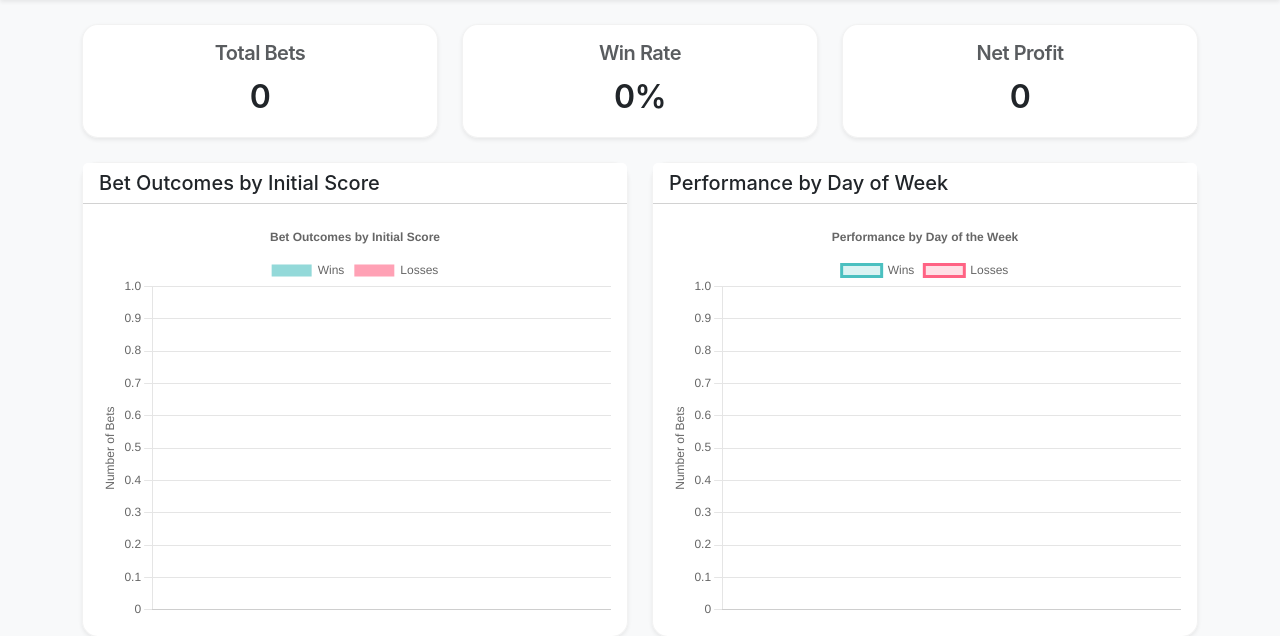
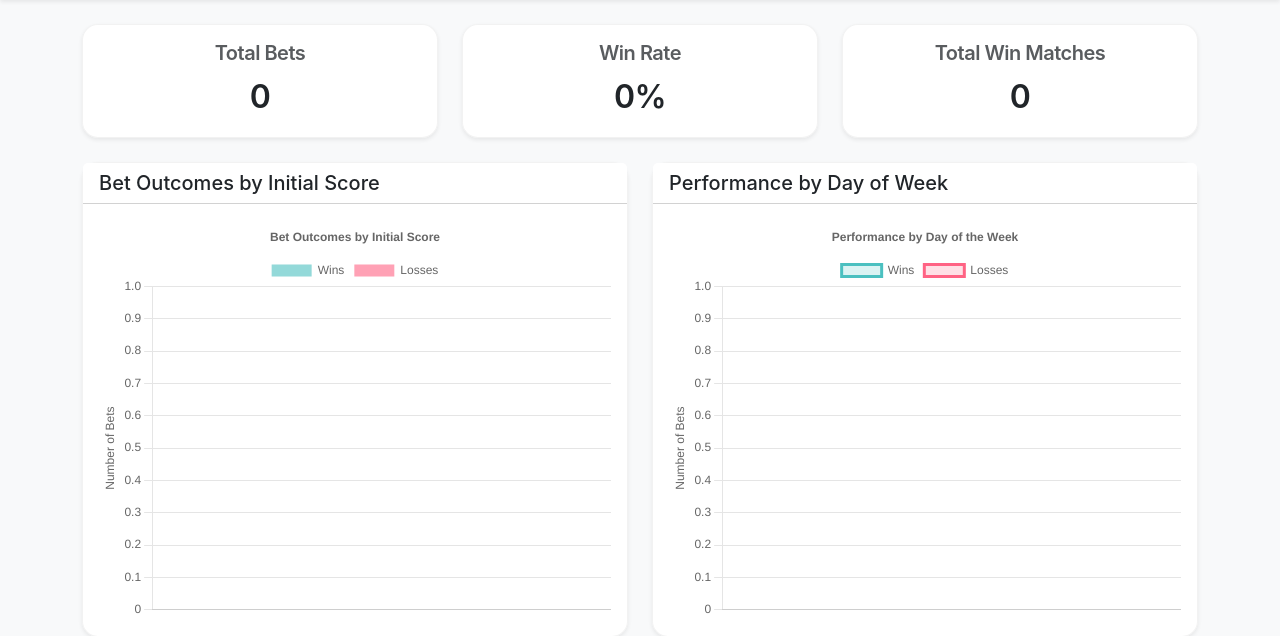
Before and after one commit to atho-gitrepo/36_80_performance_dashboard, a Flask app: page / in a window 1280 px wide. Shown: the part 50-686 px from the top of the page. Run offline with Flask 3, Linux system fonts and the light colour scheme; data that the repository does not hold is empty.

Commit message:
Update index.html

```diff
--- a/templates/index.html
+++ b/templates/index.html
@@ -38,7 +38,7 @@
             <div class="col">
                 <div class="card text-center shadow-sm">
                     <div class="card-body">
-                        <h5 class="card-title text-muted">Net Profit</h5>
+                        <h5 class="card-title text-muted">Total Win Matches</h5>
                         <p class="card-text fs-2" id="net-profit">-</p>
                     </div>
                 </div>
```
